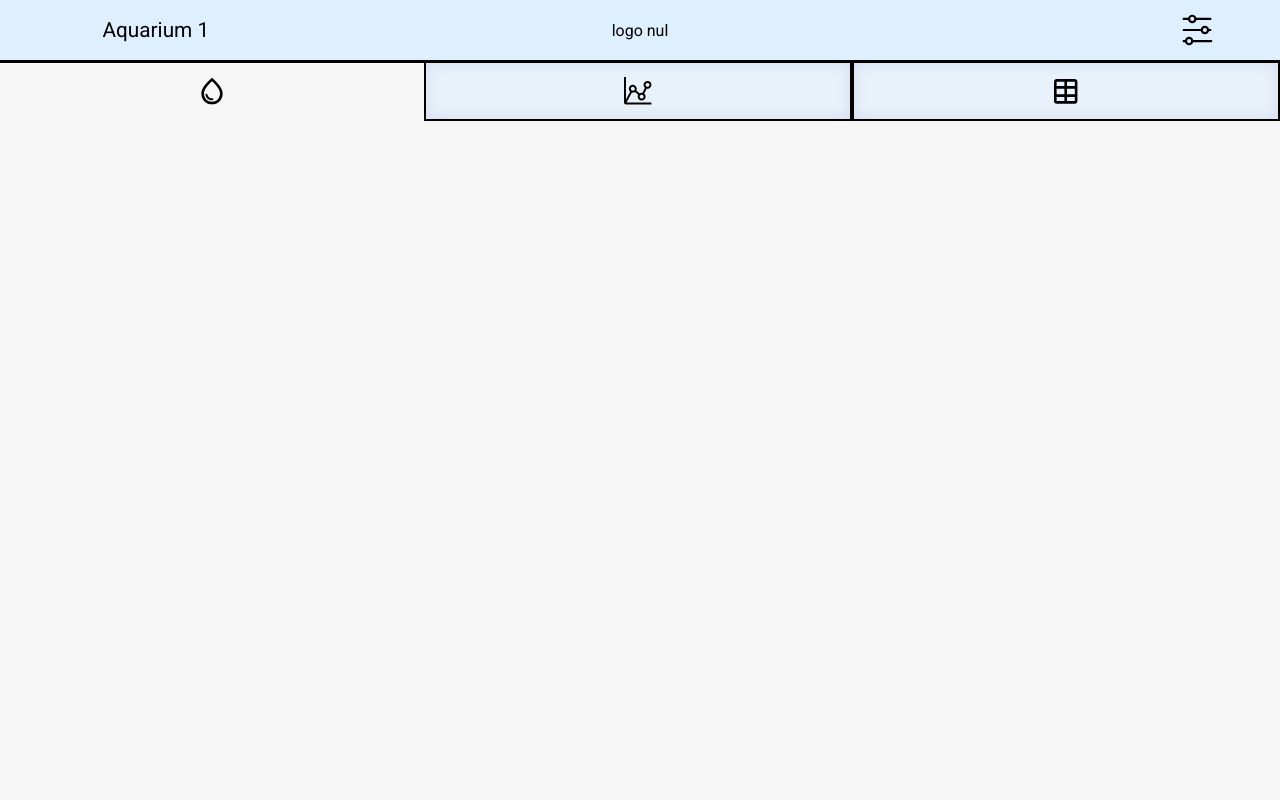
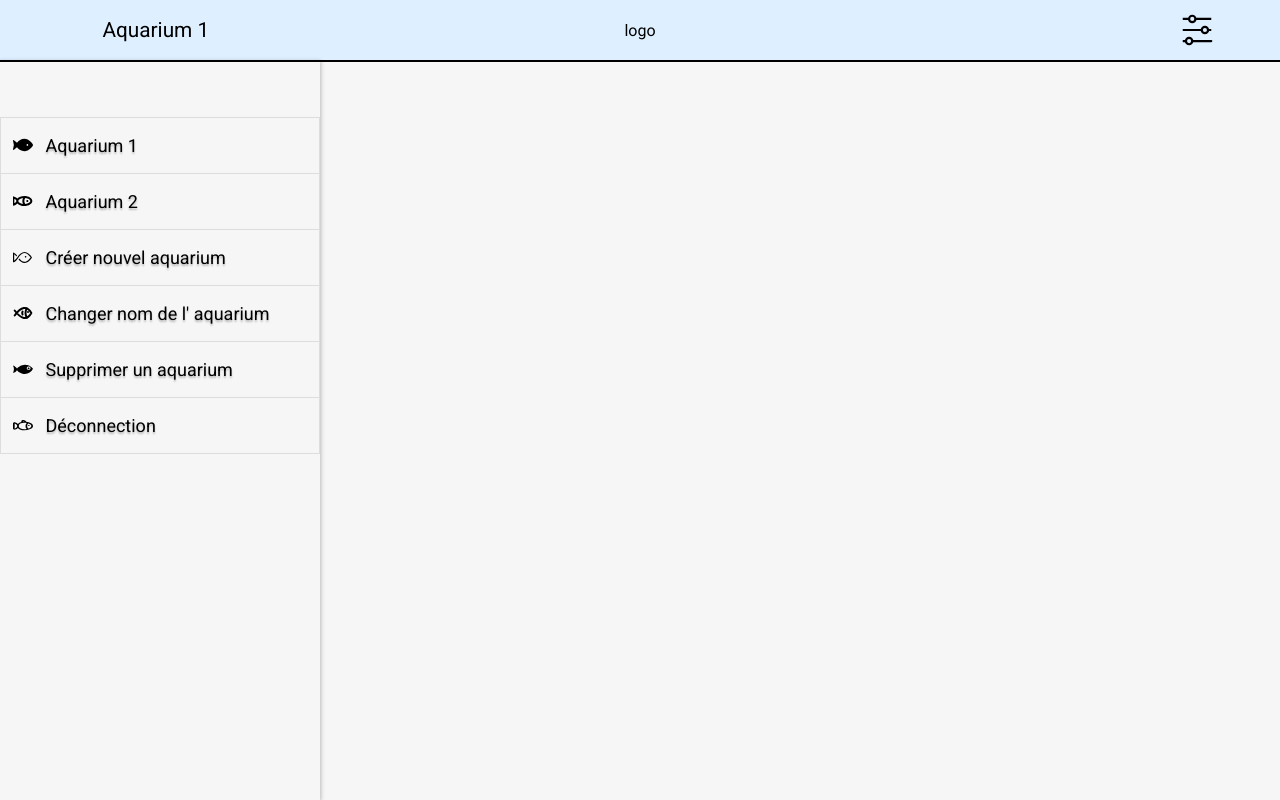
Before and after one commit to gaetancorin/aquanote, a PHP site: page /only_header.html in a window 1280 px wide. Run offline with PHP 8.4, Linux system fonts and the light colour scheme.

Commit message:
maj header only

```diff
--- a/site/afficheur.css
+++ b/site/afficheur.css
@@ -135,20 +73,12 @@ a{
     .aquarium_name{
         font-size: 1.3em;
     }
-
-    /* header_bottom /// responsive */
-
-    .navigation a img{
-        max-width: 32px;
-        padding: 12px 0px;
-
-    }
-
 }
 
 
-/* ////// RESPONSIVE FLEXBOX ASIDE //// */
-#section_grid_responsive{
+/* ////// RESPONSIVE DES ASIDE PAR GRID //// */
+/* ------tous les asides none---- */
+#responsive_des_aside{
     display: grid;
     grid-template-columns: 1fr;
 }
@@ -157,48 +87,49 @@ aside{
     display: none;
 }
 
-
+/* ------aside_gauche_hbg actif---- */
 @media screen and (min-width: 1000px){
-    #section_grid_responsive{
+    #responsive_des_aside{
         grid-template-columns: 1fr 3fr;
     }
 
-    #aside_hamburger_g{
+    #aside_gauche_hamb{
         display: block;
         order: 1;
         box-shadow: 0px 0px 4px 1px rgba(0, 0, 0, 0.25);
         min-height: calc(100vh - 62px)
     }
 
-    .section_center{
+    .section_centrale{
         order: 2;
     }
 }
 
+/* aside_gauche_hbg / aside_droite_pub actif-- */
 @media screen and (min-width: 1500px){
-    #section_grid_responsive{
+    #responsive_des_aside{
         grid-template-columns: 1fr 3fr 1fr;
     }
 
-    #aside_hamburger_g{
+    #aside_gauche_hamb{
         display: block;
         order: 1;
         box-shadow: 0px 0px 4px 1px rgba(0, 0, 0, 0.25);
         min-height: calc(100vh - 62px)
     }
 
-    #aside_publicite{
+    #aside_droite_pub{
         order: 3;
         display: block;
         min-height: calc(100vh - 62px)
     }
 
-    .section_center{
+    .section_centrale{
         order: 2;
     }
 }
 
-/* //////// ASIDE HAMBURGER GAUCHE\\\\\\ */
+/* //////// ASIDE GAUCHE HAMBURGER\\\\\\ */
 
 .ul_aside_hamb{
     list-style-type: none;
@@ -211,7 +142,6 @@ aside{
     display: block;
     border: 1px solid #ddd;
     margin-top: -1px;
-    background-color: #f6f6f6;
     padding: 17px 5px 17px 12px;
     cursor: pointer;
     font-size: 18px;
--- a/site/only_header.css
+++ b/site/only_header.css
@@ -1,5 +1,5 @@
 
-/* --- retirer css par default navigateur --*/
+/* --- RETIRER CSS PAR DEFAUT NAVIGATEUR --*/
 
 body{
     background-color: #f6f6f6;
@@ -11,26 +11,33 @@ h2{
     margin: 0px;
 }
 
-input{border: none;}
+p{
+    margin: 0px;
+}
 
-/* ///////////-- HEADER --\\\\\\\\\\ */
+a{
+    text-decoration: none;
+    color: black;
+}
 
-/* --------header top_nav------ */
 
-header div{
+/* ///////////-- HEADER TOP--\\\\\\\\\\ */
+
+
+/* --------header top------ */
+
+.header_top{
     width: 100vw;
-    height: 8vw;
-    min-height: 50px;
-    max-height: 60px;
+    height: 55px;
     background-color: #deefff;
-    border-bottom: solid 3px black;
+    border-bottom: solid 2px black;
 
     display: grid;
     grid-template-columns: 2fr 1fr 2fr;
 
 }
 
-header div h2{
+.aquarium_name{
     margin-left: 8vw;
     font-weight: 400;
     align-self: center;
@@ -38,8 +45,12 @@ header div h2{
     font-size: 1.1em;
 }
 
+.logo{
+    align-self: center;
+    justify-self: center;
+}
 
-header div img{
+.hamburger_header{
     width: 34px;
     display: block;
     margin-right: 5vw;
@@ -47,70 +58,172 @@ header div img{
     justify-self: end;
 }
 
-header div p{
-    align-self: center;
-    justify-self: center;
+/* --------header top responsive------ */
+
+@media screen and (min-width: 600px){
+
+    .header_top{
+        height: 60px;
+    }
+
+    .hamburger_header{
+        width: 38px;
+    }
+
+    .aquarium_name{
+        font-size: 1.3em;
+    }
 }
 
 
-/* ----- header bottom_nav ----*/
+/* ////// RESPONSIVE DES ASIDE PAR GRID //// */
+/* ------tous les asides none---- */
+#responsive_des_aside{
+    display: grid;
+    grid-template-columns: 1fr;
+}
 
-nav ul{
-    padding: 0px;
-    margin: 0px;
+aside{
+    display: none;
+}
+
+/* ------aside_gauche_hbg actif---- */
+@media screen and (min-width: 1000px){
+    #responsive_des_aside{
+        grid-template-columns: 1fr 3fr;
+    }
+
+    #aside_gauche_hamb{
+        display: block;
+        order: 1;
+        box-shadow: 0px 0px 4px 1px rgba(0, 0, 0, 0.25);
+        min-height: calc(100vh - 62px)
+    }
+
+    .section_centrale{
+        order: 2;
+    }
+}
+
+/* aside_gauche_hbg / aside_droite_pub actif-- */
+@media screen and (min-width: 1500px){
+    #responsive_des_aside{
+        grid-template-columns: 1fr 3fr 1fr;
+    }
+
+    #aside_gauche_hamb{
+        display: block;
+        order: 1;
+        box-shadow: 0px 0px 4px 1px rgba(0, 0, 0, 0.25);
+        min-height: calc(100vh - 62px)
+    }
+
+    #aside_droite_pub{
+        order: 3;
+        display: block;
+        min-height: calc(100vh - 62px)
+    }
+
+    .section_centrale{
+        order: 2;
+    }
+}
+
+/* //////// ASIDE GAUCHE HAMBURGER\\\\\\ */
+
+.ul_aside_hamb{
+    list-style-type: none;
+    padding: 0;
+    margin: 0;
+    margin-top: 56px;
+}
+
+.a_aside_hamb {
+    display: block;
+    border: 1px solid #ddd;
+    margin-top: -1px;
+    padding: 17px 5px 17px 12px;
+    cursor: pointer;
+    font-size: 18px;
+    font-weight: 400;
+    text-shadow: 0 2px 2px rgba(0, 0, 0, 0.25);
+}
+
+.img_fish_hamb{
+    display: none;
+    padding-right: 8px;
+}
+
+.a_aside_hamb:hover{
+    background-color: #deefff;
+    outline: solid 2px #2c82d2;
+    outline-offset: -2px;
+}
+
+/*  aside hamburger gauche responsive */
+
+@media screen and (min-width: 1200px){
+    .img_fish_hamb{
+        display: inline-block;
+    }
+}
+
+@media screen and (min-width: 1650px){
+    .img_fish_hamb{
+        padding-left: 2vw;
+    }
+}
+
+/* //////// ASIDE DROITE PUBLICITE \\\\\\ */
+
+.box_publicite{
+    width: 290px;
+    background-color: white;
+    border: 2px solid #7a84d8;
+    border-radius: 20px;
+    margin: 30px auto 0 auto;
+    overflow: hidden;
     display: flex;
-    flex-direction: row;
-    border-collapse: collapse;
+    flex-direction: column;
+}
+
+.zone_titre_top_pub{
+    width: 290px;
+    height:40px;
+    background-color: #deefff;
+    border-radius: 17px;
+}
+
+.text_titre_top_pub{
+    text-align: center;
+    padding-top: 10px;
+    font-size: 18px;
+    color: black;
+}
+
+.lien_pub{
+    display: block;
+    flex-grow: 1;
+    background: none;
+    transition: 0.5s;
 
 }
 
-li{
-    padding: 0px;
-    flex-grow: 1;
-    list-style-type: none;
-    background-color: rgba(222, 239, 255, 0.5);
-    border-left: solid 2px black;
-    border-right: solid 2px black;
-    border-bottom: solid 2px black;
-    box-shadow: inset 0px 0px 15px rgba(0, 32, 138, 0.1);
+.lien_pub:hover{
+    background: radial-gradient( #ffdb83, rgba(255,255,255,1)100%);
 }
 
-nav ul li:first-of-type{
-    background-color: rgba(222, 239, 255, 0);
-    border: none;
-    box-shadow: none;
+.img_1_aside_pub{
+    display: block;
+    width: 182px;
+    margin: 25px auto 12px auto;
 }
 
-li  a img{
-    width: 6vw;
-    max-width: 40px;
+.img_2_aside_pub{
     display: block;
-    padding: 2.5vw 0px;
-    margin: 0 auto;
+    width: 182px;
+    margin: 12px auto 25px auto;
 
 }
 
-/*////////--  HEADER RESPONSIVE --\\\\\\\\ */
-
-@media screen and (min-width: 600px){
-
-    /* header top_nav-responsive */
-
-    header div img{
-        width: 38px;
-
-    }
-
-    header div h2{
-        font-size: 1.3em;
-    }
-
-    /* header bottom_nav-responsive */
-
-    li  a img{
-        max-width: 32px;
-        padding: 12px 0px;
-
-    }
-
-}
+/* /////// SECTION CENTRALE \\\\\\\\ */
--- a/site/only_header.html
+++ b/site/only_header.html
@@ -2,7 +2,7 @@
 <html>
 <head>
     <meta charset=" utf-8">
-    <link rel="stylesheet" href="./only_header.css" type="text/css">
+    <link rel="stylesheet" href="./afficheur.css" type="text/css">
     <meta name="viewport" content="width=device-width, initial-scale=1.0">
     <title>afficheur</title>
 
@@ -13,36 +13,83 @@
 </head>
 <body>
 
+    <!------ HEADER TOP--->
     <header>
-        <div>
-            <h2>Aquarium 1</h2>
-            <p>logo nul</p>
-            <img src="./image_site/parametre_header.svg">
+        <div class="header_top">
+            <h2 class="aquarium_name">Aquarium 1</h2>
+            <p class="logo">logo</p>
+            <img class="hamburger_header" src="./image_site/parametre_header.svg">
         </div>
-        <nav>
-            <ul>
+    </header>
+
+    <!-- RESPONSIVE DES ASIDE PAR GRID-->
+    <section id="responsive_des_aside">
+
+        <!-- ASIDE GAUCHE HAMBURGER-->
+        <aside id="aside_gauche_hamb">
+            <ul class="ul_aside_hamb">
+
                 <li>
-                    <a href="https://www.google.com/">
-                    <img src="./image_site/icone_afficheur.svg">
+                    <a class="a_aside_hamb" href="https://www.google.com/">
+                        <img class="img_fish_hamb" src="./image_site/poisson_burger_1.svg">
+                        Aquarium 1
                     </a>
                 </li>
                 <li>
-                    <a href="https://www.google.com/">
-                    <img src="./image_site/icone_diagramme.svg">
+                    <a class="a_aside_hamb" href="https://www.google.com/">
+                        <img class="img_fish_hamb" src="./image_site/poisson_burger_2.svg">
+                        Aquarium 2
+                    </a>
+                </li>                <li>
+                    <a class="a_aside_hamb" href="https://www.google.com/">
+                        <img class="img_fish_hamb" src="./image_site/poisson_burger_3.svg">
+                        Créer nouvel aquarium
+                    </a>
+                </li>                <li>
+                    <a class="a_aside_hamb" href="https://www.google.com/">
+                        <img class="img_fish_hamb" src="./image_site/poisson_burger_4.svg">
+                        Changer nom de l' aquarium
+                    </a>
+                </li>                <li>
+                    <a class="a_aside_hamb" href="https://www.google.com/">
+                        <img class="img_fish_hamb" src="./image_site/poisson_burger_5.svg">
+                        Supprimer un aquarium
+                    </a>
+                </li>                <li>
+                    <a class="a_aside_hamb" href="https://www.google.com/">
+                        <img class="img_fish_hamb" src="./image_site/poisson_burger_6.svg">
+                        Déconnection
                     </a>
                 </li>
-                <li>
-                    <a href="https://www.google.com/">
-                    <img src="./image_site/icone_tableau.svg">
-                    </a>
-                </li>
+
             </ul>
-        </nav>
-    </header>
+        </aside>
 
-    <!-- CONTENU -->
+        <!-- ASIDE DROITE PUBLICITE-->
+        <aside id="aside_droite_pub">
+            <div class="box_publicite">
+
+                <div class="zone_titre_top_pub">
+                    <p class="text_titre_top_pub">Liens pratiques</p>
+                </div>
+
+                <a class="lien_pub" href="https://www.amazon.fr/">
+                    <img class="img_1_aside_pub" src="./image_site/image_malette_1_transparent.png" alt="mallette de test a goutte JBl lien Amazon">
+                </a>
+
+                <a  class="lien_pub" href="https://www.amazon.fr/">
+                    <img class="img_2_aside_pub" src="./image_site/image_malette_2_transparent.png" alt="mallette de test a goutte JBl lien Amazon">
+                </a>
+
+            </div>
+        </aside>
 
 
+        <!----  SECTION CENTRALE  ---->
+        <section class="section_centrale">
+
+        </section>
+    </section>
 
 
 
```
Also changed, not shown: other parts of site/afficheur.css (+77 -74 lines), site/afficheur.html (+17 -15 lines), site/header_top_section.css (added, +66 -0 lines), site/header_top_section.html (added, +42 -0 lines), 2 other files.
